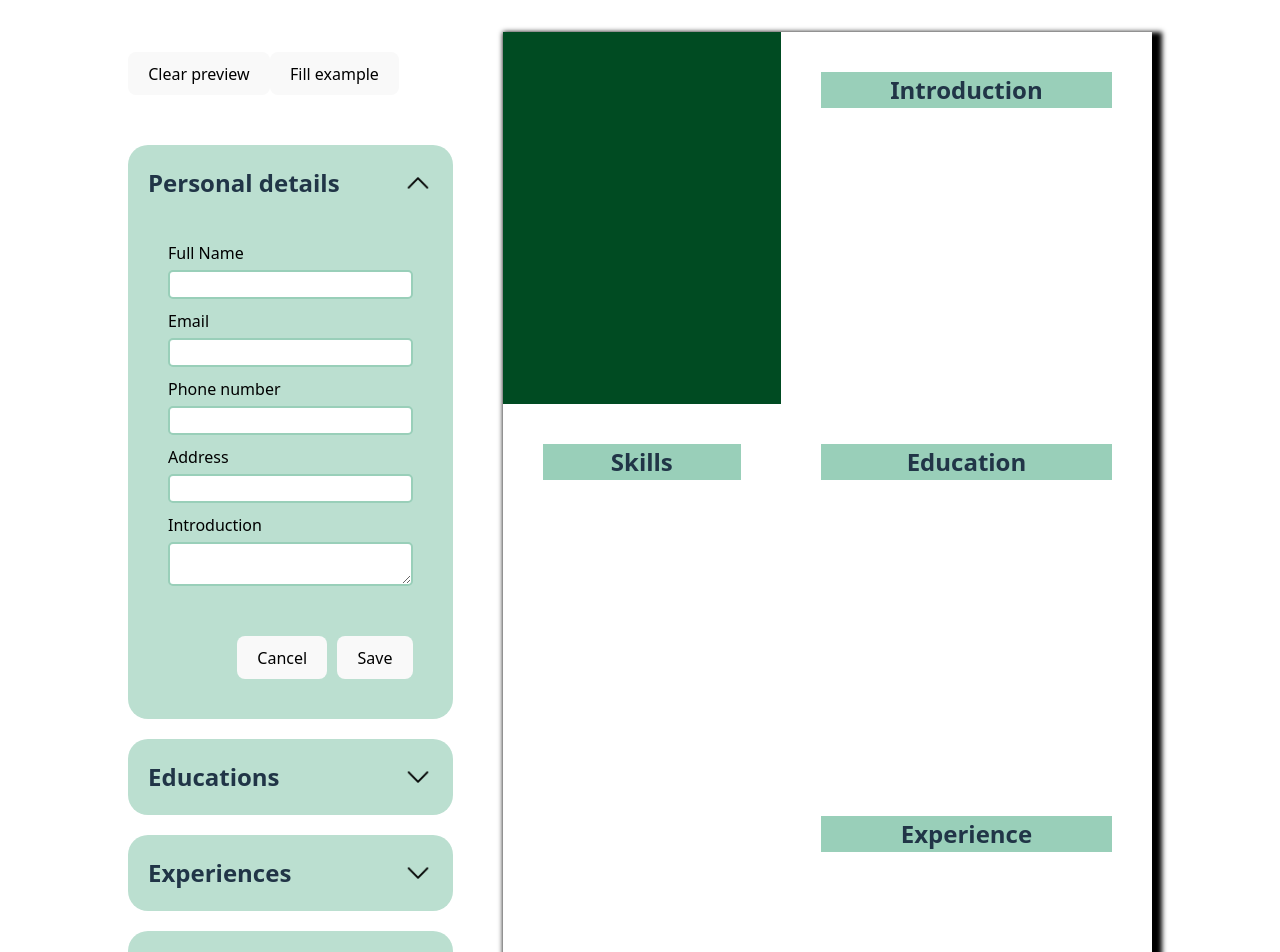
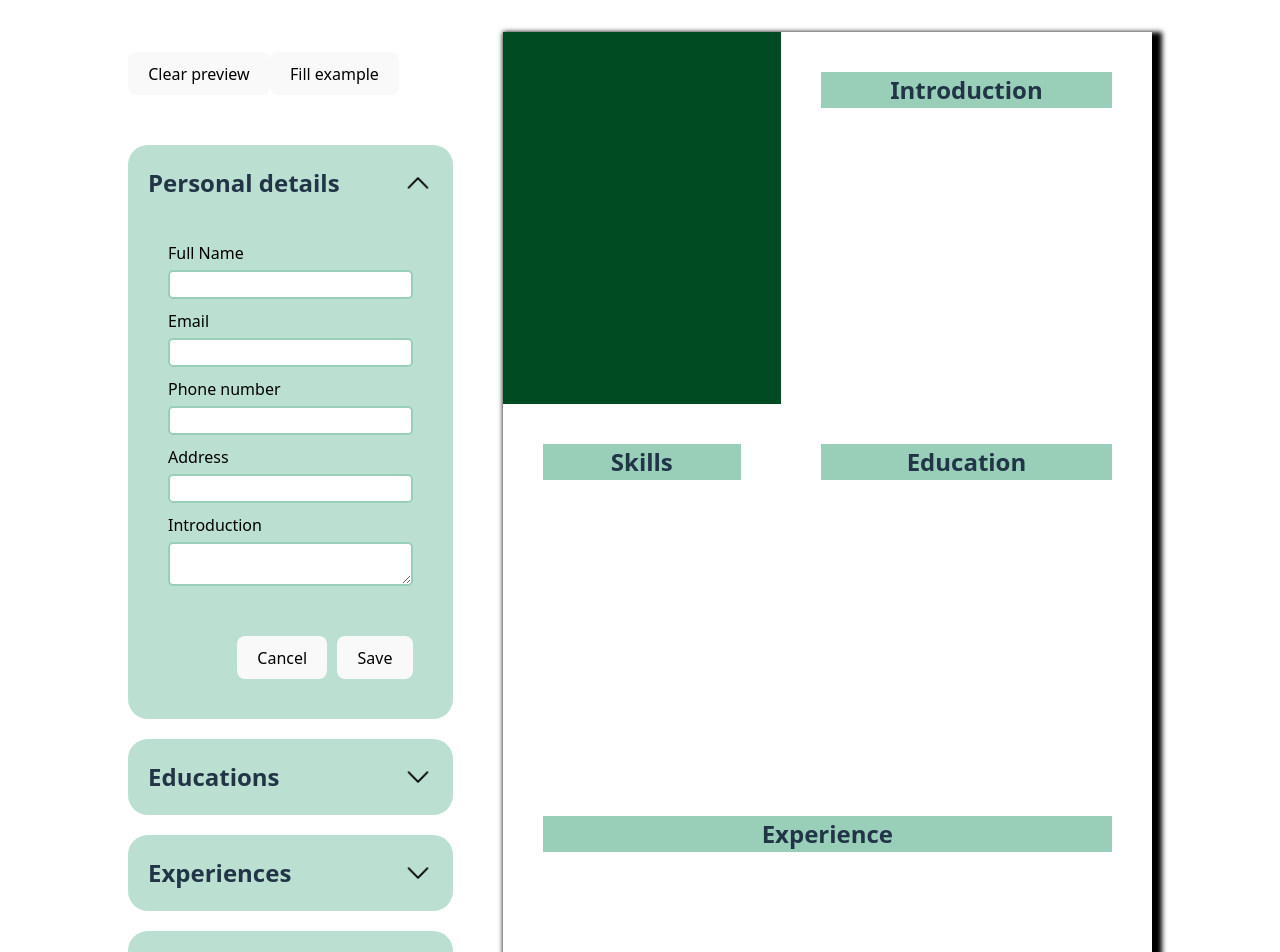
Before and after one commit to Petra-78/cv-app, a React (Vite) app: page / in a window 1280 px wide. Shown: the top 952 px of the page. Built offline with nearby package versions, Linux system fonts and the light colour scheme.

Commit message:
Change grid column placement

```diff
--- a/src/styles/Experience.css
+++ b/src/styles/Experience.css
@@ -2,7 +2,7 @@
   display: flex;
   flex-direction: column;
   align-items: center;
-  grid-column: 2 / 3;
+  grid-column: 1 / 3;
   grid-row: 3/4;
   gap: 20px;
 }
```
